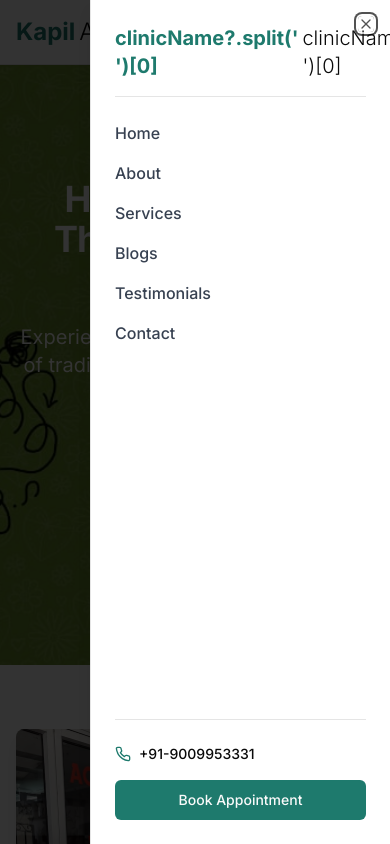
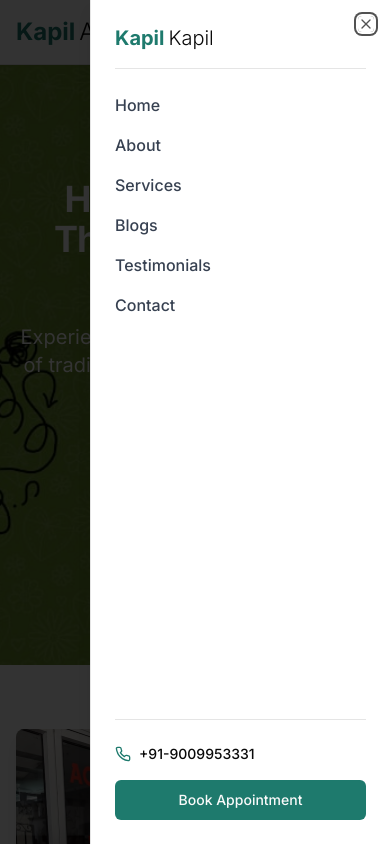
Before and after one commit to Samyak-Shreyash/accupuncture-clinic, a Next.js app: page / in a window 390 px wide. Both pictures are taken after a click on the button "Toggle menu". Shown: the top 844 px of the page. Built offline with nearby package versions, Linux system fonts and the light colour scheme.

Commit message:
Fixed Siteheader

```diff
--- a/components/site-header.tsx
+++ b/components/site-header.tsx
@@ -66,8 +66,8 @@ export default function SiteHeader() {
               <div className="flex flex-col h-full">
                 <div className="flex items-center justify-between pb-4 border-b">
                   <Link href="/" className="flex items-center" onClick={() => setIsMenuOpen(false)}>
-                    <span className="text-xl font-bold text-primary">clinicName?.split(' ')[0]</span>
-                    <span className="ml-1 text-xl font-light">clinicName?.split(' ')[0]</span>
+                    <span className="text-xl font-bold text-primary">{clinicName?.split(' ')[0]}</span>
+                    <span className="ml-1 text-xl font-light">{clinicName?.split(' ')[0]}</span>
                   </Link>
                 </div>
 
```
